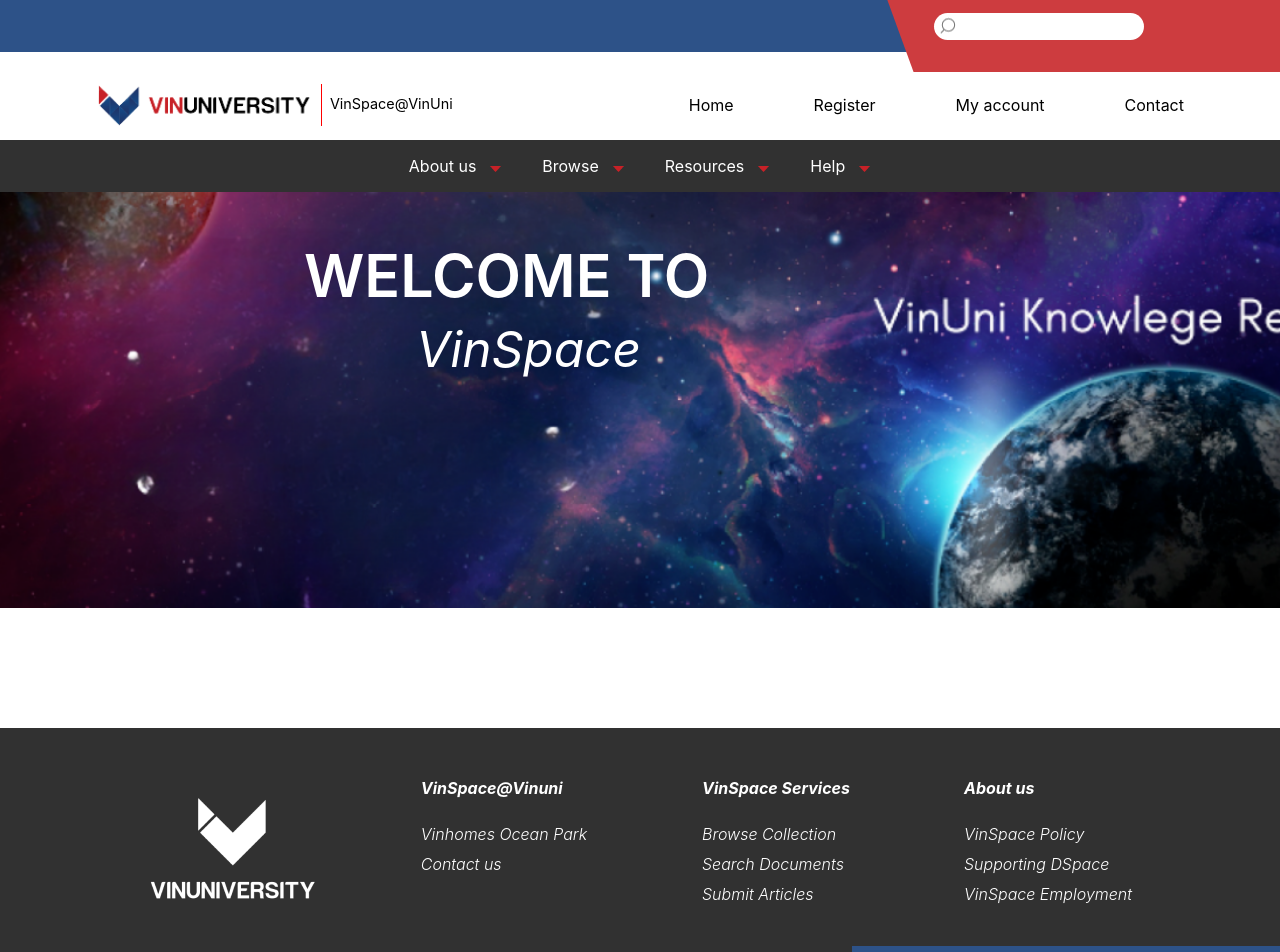
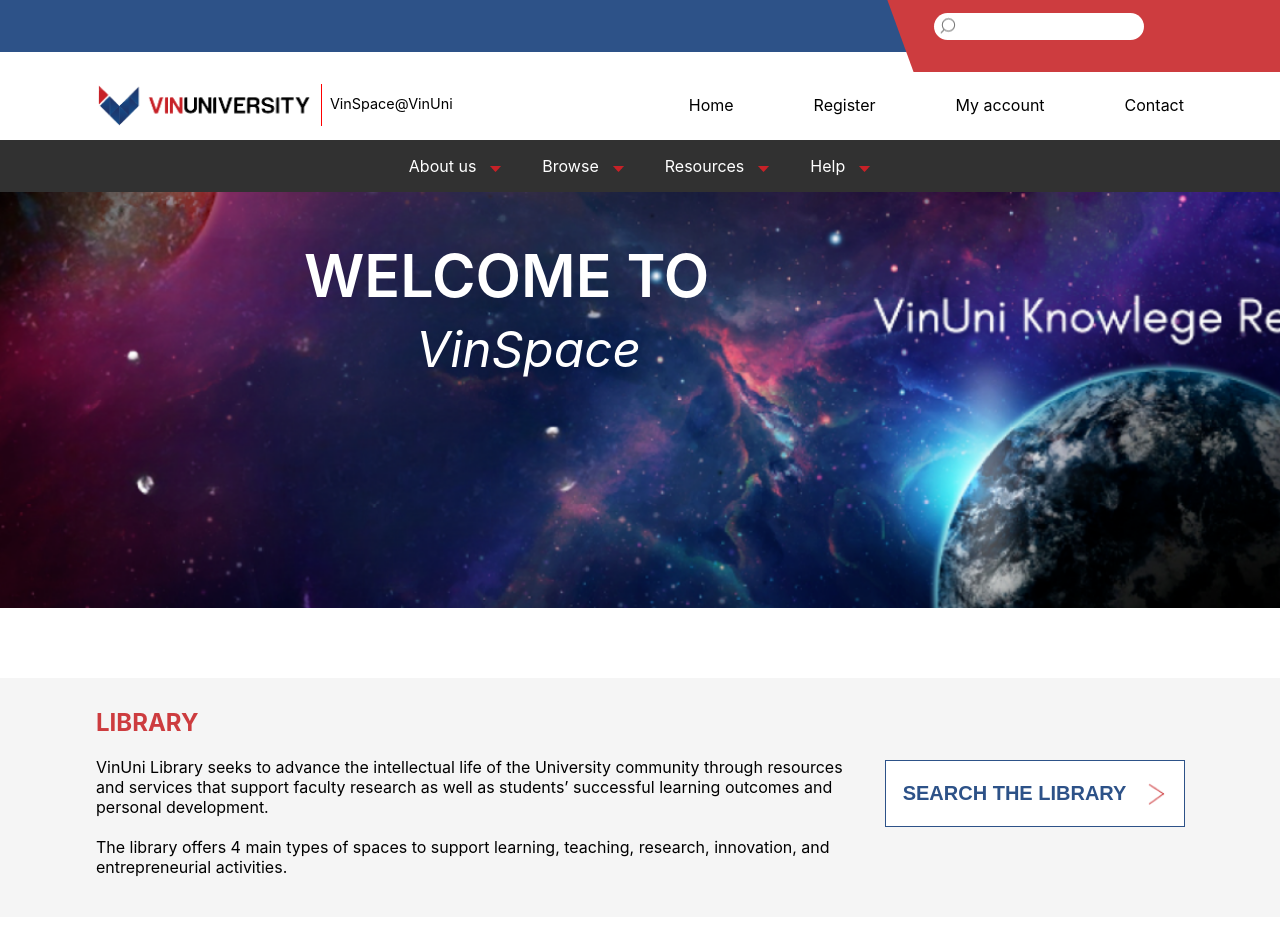
Before and after one commit to COMP2030-VSpace/VSpace-Frontend, a React (Create React App) app: page /about in a window 1280 px wide. Shown: the top 952 px of the page. Built offline with nearby package versions, Linux system fonts and the light colour scheme.

Commit message:
about top commit

```diff
--- a/src/pages/about/About.js
+++ b/src/pages/about/About.js
@@ -1,35 +1,58 @@
 /* eslint-disable react-hooks/exhaustive-deps */
-import {useEffect, createRef, useContext, useState} from 'react';
-import './about.scss';
-
+import { useEffect, createRef, useContext, useState } from "react";
+import "./about.scss";
 
 // import components
 import Navbar from "../../components/navbar/Navbar";
-import Banner from '../../components/banner/Banner';
+import Banner from "../../components/banner/Banner";
 import Footer from "../../components/footer/Footer";
 
+import arrow from "../../assets/about/arrow.png";
 
-const About = (props)=>{
-    return(
-        <div className = 'about'>
+const About = (props) => {
+    return (
+        <div className="about">
             <Navbar></Navbar>
             <Banner></Banner>
 
             <div className="main">
-                <div className='gen-intro'>
-                    {/* Tung works here */}
+                <div className="gen-intro">
+                    <div className="content">
+                        <h2>LIBRARY</h2>
+                        <span>
+                            VinUni Library seeks to advance the intellectual
+                            life of the University community through resources
+                            and services that support faculty research as well
+                            as students’ successful learning outcomes and
+                            personal development.
+                        </span>
+
+                        <br />
+                        <br />
+
+                        <span>
+                            The library offers 4 main types of spaces to support
+                            learning, teaching, research, innovation, and
+                            entrepreneurial activities.
+                        </span>
+                    </div>
+
+                    <div className="button-div">
+                        <button className="button"  >
+                            <div className="button-content">
+                                <span>SEARCH THE LIBRARY</span>
+                                <img src={arrow} style={{ width: "20px" }} />
+                            </div>
+                        </button>
+                    </div>
                 </div>
 
-
-
-                <div className='two-col'>
-                    {/* Thao works here */}
-                </div>
+                <div className="two-col">{/* Thao works here */}</div>
             </div>
 
             <Footer></Footer>
         </div>
     );
-}
+};
 
 export default About;
--- a/src/pages/about/about.scss
+++ b/src/pages/about/about.scss
@@ -1,18 +1,61 @@
 // about.scss
-
-.about{
+@import "../../scss/variables.scss";
+.about {
     // ------------------------------- Tung space starts here ---------------------------
 
     // ------------------------------- Tung space ends here ---------------------------
+    .gen-intro {
+        display: flex;
+        margin-top: 70px;
+        background: rgba(217, 217, 217, 0.26);;
+        align-items: center;
+        justify-content: center;
 
+        .content {
+            width: 170%;
+            padding-top: 10px;
+            padding-right: 15px;
+            padding-bottom: 40px;
+            padding-left: $primary-padding;
 
+            h2 {
+                color: #cd3c3f;
+            }
 
+            .span {
+                font-size: 18px;
+                font-weight: 500;
+                color: #65737e;
+            }
+        }
 
+        .button-div {
 
+            width: 1000px;
+            display: flex;
+            margin-right: 40px;
 
+            button {
+                height: 67px;
+                width: 300px;
+                background: #ffffff;
+                border: 1px solid $primary-blue;
+                border-radius: 0;
+                font-size: 20px;
+                font-weight: 700;
+                color: $primary-blue;
+
+                .button-content{
+                    display: flex;
+                    align-items: center;
+                    justify-content: center;
+                    gap: 4px;
+                }
+            }
+        }
+    }
 
     // ------------------------------- Thao space starts here ---------------------------
 
     // ------------------------------- Thao space ends here ---------------------------
-
 }
```
Also changed, not shown: src/assets/about/arrow.png (added).
